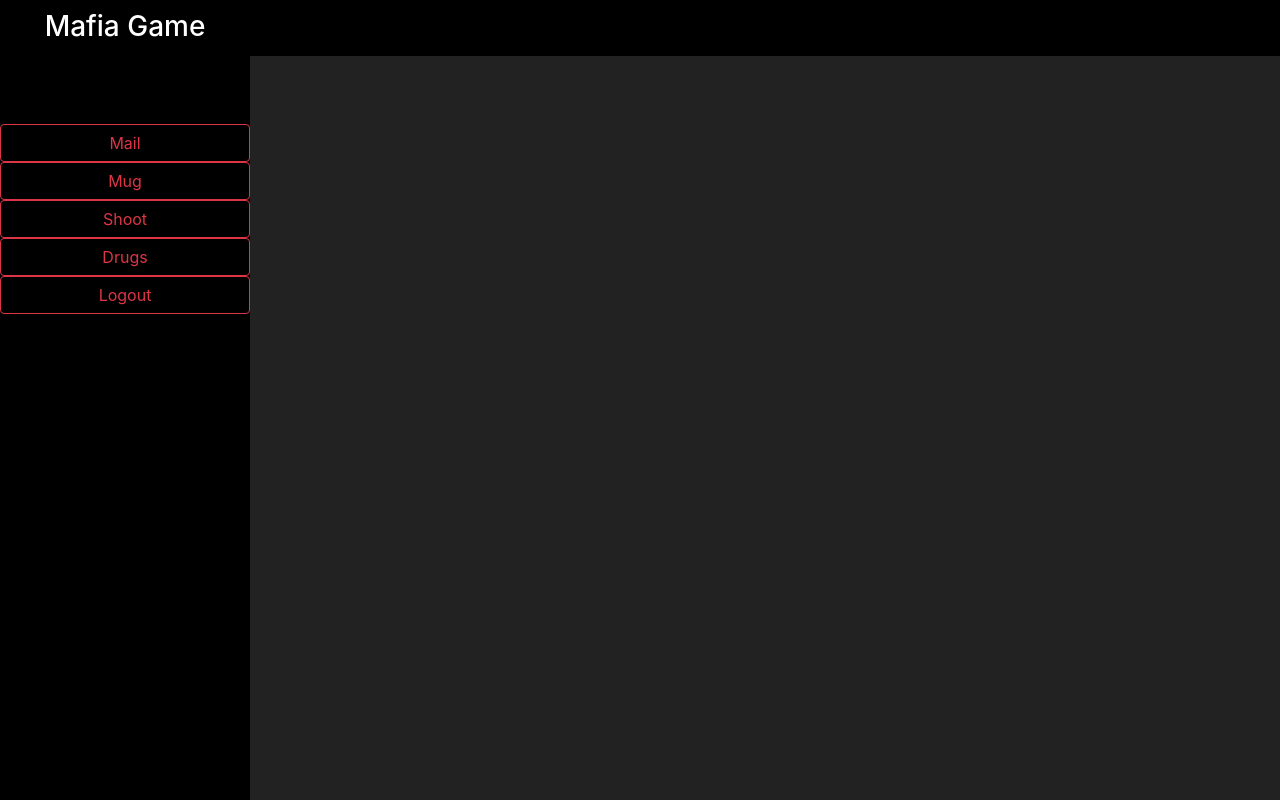
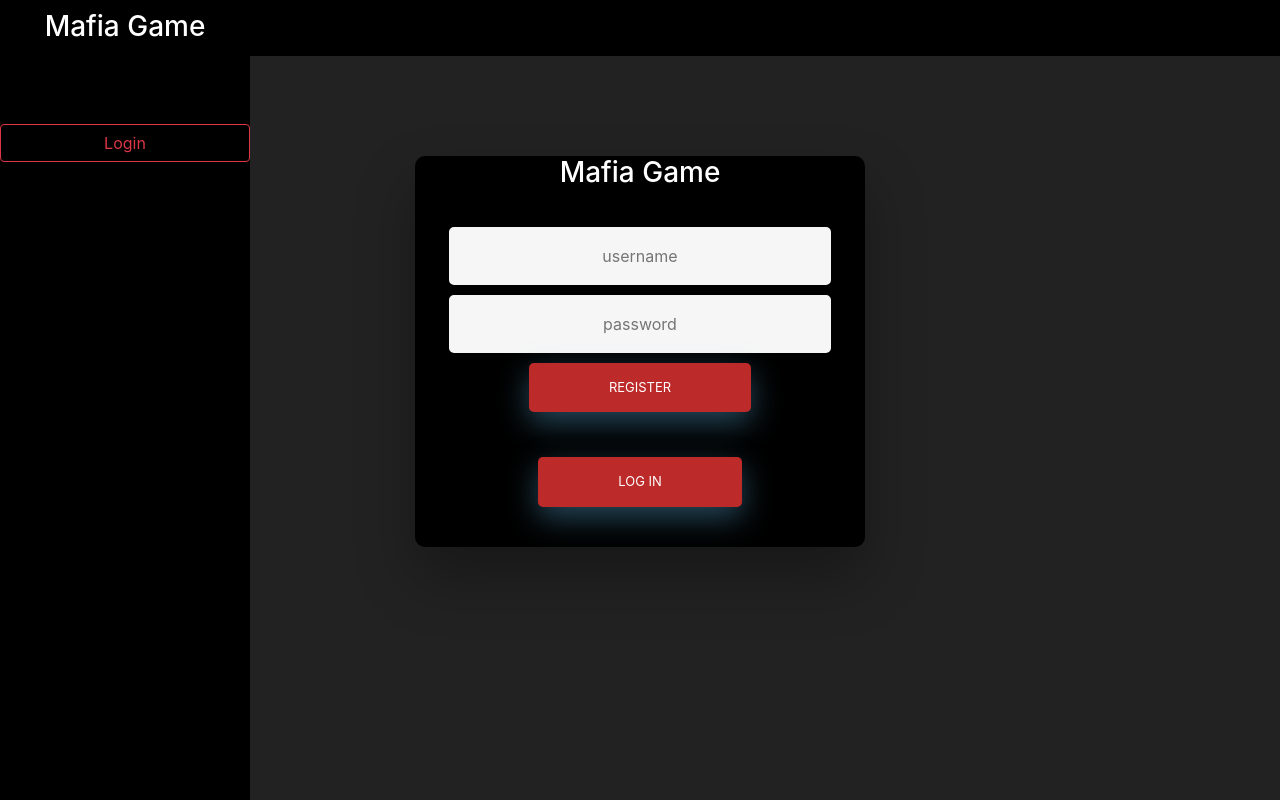
Before and after one commit to Bjorn027/PhpProject1, a PHP site: page /index.php in a window 1280 px wide. Run offline with PHP 8.4, Linux system fonts and the light colour scheme; tables that the repository leaves empty or names only in its code hold one stand-in row (values such as "Sample post"); some libraries are stand-ins or nearby versions.

Commit message:
more styling

```diff
--- a/actions.php
+++ b/actions.php
@@ -0,0 +1,132 @@
+<?php
+
+// Start of Request
+
+header('Content-Type: application/json');
+
+include "db.php";
+
+$db = connectToDb();
+
+$action = $_POST['action'] ?? false;
+
+// Creates a blank object
+$res = new stdClass();
+$res->success = false;
+
+//After performing the action, the function returns and
+// breaks out of the switch and continues.
+switch ($action) {
+    case "login":
+        login();
+        break;
+    case "register":
+        register();
+        break;
+    case "logout":
+        logout();
+        break;
+    case "addTask":
+        addTask();
+        break;
+    case "getTasks":
+        getTasks();
+        break;
+    case "setTaskComplete":
+        setTaskComplete();
+        break;
+    default:
+        $res->message = "No action provided";
+}
+
+//Send the response
+echo json_encode($res);
+
+// End of the Request
+
+// ------------------
+
+// Start of handlers
+
+function register()
+{
+    //Gain access to variables outside this function
+    global $res, $db;
+
+    //Values send in request
+    $username = $_POST['username'] ?? false;
+    $password = $_POST['password'] ?? false;
+
+    // Validate
+    if (!$username || !$password) {
+        $res->message = "Requires username and password";
+        return;
+    }
+
+    $passHash = password_hash($password, PASSWORD_DEFAULT);
+
+    $query = 'INSERT INTO user (username, passhash) VALUE (:username, :pass)';
+    $stm = $db->prepare($query);
+
+    // Prevent SQL Injection
+    $stm->bindParam(":username", $username);
+    $stm->bindParam(":pass", $passHash);
+
+    if ($stm->execute()) {
+        $res->success = true;
+    } else {
+        $res->message = "Database error";
+    }
+}
+
+function login()
+{
+    global $res, $db;
+    $username = $_POST['username'] ?? false;
+    $password = $_POST['password'] ?? false;
+
+    if (!$username || !$password) {
+        $res->message = "Requires username and password";
+        return;
+    }
+
+    $query = 'SELECT id, passhash FROM user WHERE username = :username LIMIT 1';
+    $stm = $db->prepare($query);
+    $stm->bindParam(":username", $username);
+
+    if ($stm->execute()) {
+        $stm->setFetchMode(PDO::FETCH_ASSOC);
+        $row = $stm->fetch();
+
+        //If the username was found
+        if ($row) {
+            //If the password matches
+            if (password_verify($password, $row['passhash'])) {
+                //Create/Restore a session for the current client
+                session_start();
+                $_SESSION['userid'] = $row['id'];
+                $_SESSION['username'] = $username;
+                $res->success = true;
+            } else {
+                $res->message = "Bad credentials";
+            }
+        } else {
+            $res->message = "Bad credentials";
+        }
+    } else {
+        $res->message = "Database error";
+    }
+}
+
+function logout()
+{
+    global $res;
+    session_start();
+    session_destroy();
+}
+
+function mug() {
+    $mugMoney = rand(200,500);
+    $message = "Success you stole ". $mugMoney . " from your target!";
+    echo "<script type='text/javascript'>alert('$message');</script>";
+}
--- /dev/null
+++ b/db.php
@@ -0,0 +1,11 @@
+<?php
+function connectToDb(){
+  $dbhost = "localhost";
+  $dbname = "usermoney";
+  $dbuser = "root";
+
+  $con = new PDO("mysql:host=$dbhost;dbname=$dbname", $dbuser);
+  //Useful for debugging. Remove in production
+  $con->setAttribute(PDO::ATTR_ERRMODE, PDO::ERRMODE_WARNING);
+  return $con;
+}
--- a/drugs.php
+++ b/drugs.php
@@ -96,7 +96,7 @@
             <button type="button" onclick="location.href='/PhpProject1/drugs.php'" class="btn btn-outline-danger btn-block">Drugs</button>
             </li>
             <li>
-            <button type="button" onclick="location.href='/PhpProject1/logout.php'" class="btn btn-outline-danger btn-block">Logout</button>
+            <button type="button" onclick="location.href='/PhpProject1/index.php'" class="btn btn-outline-danger btn-block">Logout</button>
             </li>
         </ul>
 
--- a/index.php
+++ b/index.php
@@ -1,7 +1,7 @@
 <!doctype html>
 <html lang="en">
   <head>
-    <title>Mafia Game</title>
+    <title>Title</title>
     <!-- Required meta tags -->
     <meta charset="utf-8">
     <meta name="viewport" content="width=device-width, initial-scale=1, shrink-to-fit=no">
@@ -9,11 +9,60 @@
     <!-- Bootstrap CSS -->
     <link rel="stylesheet" href="https://stackpath.bootstrapcdn.com/bootstrap/4.3.1/css/bootstrap.min.css" integrity="sha384-ggOyR0iXCbMQv3Xipma34MD+dH/1fQ784/j6cY/iJTQUOhcWr7x9JvoRxT2MZw1T" crossorigin="anonymous">
     <link rel="stylesheet" type="text/css" href="style.css">
+    <script src="actions.php"></script>
     <script defer src="https://use.fontawesome.com/releases/v5.0.13/js/solid.js" integrity="sha384-tzzSw1/Vo+0N5UhStP3bvwWPq+uvzCMfrN1fEFe+xBmv1C/AtVX5K0uZtmcHitFZ" crossorigin="anonymous"></script>
     <script defer src="https://use.fontawesome.com/releases/v5.0.13/js/fontawesome.js" integrity="sha384-6OIrr52G08NpOFSZdxxz1xdNSndlD4vdcf/q2myIUVO0VsqaGHJsB0RaBE01VTOY" crossorigin="anonymous"></script>
 
   </head>
   <body>
+  <nav class="navbar">
+    <span class="navbar-brand mb-0 h1">M</span>
+  </nav>
+  <div class="wrapper fadeInDown">
+  <div id="formContent">
+    <!-- Tabs Titles -->
+
+    <div class="fadeIn first"><h3 class="brighten">
+      Mafia Game</h3>
+    </div>
+    <br>
+
+    <!-- Login Form -->
+    <form>
+      <input type="text" id="username" class="fadeIn second" name="login" placeholder="username">
+      <input type="password" id="password" class="fadeIn third" name="login" placeholder="password">
+      <input type="submit" onclick="register()" class="fadeIn fourth btn-outline-danger" value="Register">
+      <input type="submit" onclick="login()" class="fadeIn fourth btn-outline-danger" value="Log In">
+    </form>
+
+
+
+  </div>
+</div>
+  <div class="wrapper">
+    <!-- Sidebar -->
+    <nav id="sidebar">
+        <div class="sidebar-header">
+            <h3>Mafia Game</h3>
+        </div>
+
+        <ul class="list-unstyled test components">
+            <br><br><br>
+            <li>
+            <button type="button" onclick="location.href='/PhpProject1/mail.php'" class="btn btn-outline-danger btn-block">Login</button>
+            </li>
+
+        </ul>
+
+    </nav>
+    <!-- Page Content -->
+    <div id="content">
+
+
+    </div>
+</div>
+
+
   <?php
         $dbhost = "localhost";
         $dbname = "usermoney";
@@ -22,19 +71,8 @@
         $con = new PDO("mysql:host=$dbhost;dbname=$dbname", $dbuser);
 
         ?>
-  <nav class="navbar">
-    <span class="navbar-brand mb-0 h1">M</span>
-  </nav>
-  <div class="wrapper">
-    <!-- Sidebar -->
-    <nav id="sidebar">
-        <div class="sidebar-header">
-            <h3>Mafia Game</h3>
-        </div>
-
-        <ul class="list-unstyled test components">
-            <br><br>
-    <table>
+        <main>
+            <table>
         <tr>
 
 
@@ -48,76 +86,53 @@
             while($row = $stm->fetch()){
                 echo "<tr>"
 
-                . "<td><h5>{$row['Name']}</h5></td>"
-                . "</tr>";
-            }
-
-        ?>
-        <?php
-            $query = "SELECT Name, Money FROM cash WHERE Name = 'Alucard'";
-            $stm = $con->prepare($query);
-            $stm->execute();
-            $stm->setFetchMode(PDO::FETCH_ASSOC);
-
-            while($row = $stm->fetch()){
-                echo "<tr>"
-
-                . "<td>Money".":"."</td>"
-                . "<td>"  ."$" ."{$row['Money']}</td>"
-                . "</tr>";
-            }
-        ?>
-        <?php
-            $query = "SELECT Name, Rank FROM rank WHERE Name = 'Alucard'";
-            $stm = $con->prepare($query);
-            $stm->execute();
-            $stm->setFetchMode(PDO::FETCH_ASSOC);
-
-            while($row = $stm->fetch()){
-                echo "<tr>"
-
-                . "<td>Rank".":"."</td>"
-                . "<td>" . "&nbsp" . "{$row['Rank']}</td>"
+                . "<td>{$row['Name']}</td>"
+                . "<td>{$row['Money']}</td>"
                 . "</tr>";
             }
         ?>
     </table>
-            <br>
-            <li>
-            <button type="button" onclick="location.href='/PhpProject1/mail.php'" class="btn btn-outline-danger btn-block">Mail</button>
-            </li>
-            <li>
-            <button type="button" onclick="location.href='/PhpProject1/mug.php'" class="btn btn-outline-danger btn-block">Mug</button>
-            </li>
-            <li>
-            <button type="button" onclick="location.href='/PhpProject1/shoot.php'" class="btn btn-outline-danger btn-block">Shoot</button>
-            </li>
-
-            <li>
-            <button type="button" onclick="location.href='/PhpProject1/drugs.php'" class="btn btn-outline-danger btn-block">Drugs</button>
-            </li>
-            <li>
-            <button type="button" onclick="location.href='/PhpProject1/logout.php'" class="btn btn-outline-danger btn-block">Logout</button>
-            </li>
-        </ul>
-
-    </nav>
-    <!-- Page Content -->
-    <div id="content">
-
-
-    </div>
-</div>
-
-
-
-        <main>
-
         </main>
     <!-- Optional JavaScript -->
     <!-- jQuery first, then Popper.js, then Bootstrap JS -->
     <script src="https://code.jquery.com/jquery-3.3.1.slim.min.js" integrity="sha384-q8i/X+965DzO0rT7abK41JStQIAqVgRVzpbzo5smXKp4YfRvH+8abtTE1Pi6jizo" crossorigin="anonymous"></script>
     <script src="https://cdnjs.cloudflare.com/ajax/libs/popper.js/1.14.7/umd/popper.min.js" integrity="sha384-UO2eT0CpHqdSJQ6hJty5KVphtPhzWj9WO1clHTMGa3JDZwrnQq4sF86dIHNDz0W1" crossorigin="anonymous"></script>
     <script src="https://stackpath.bootstrapcdn.com/bootstrap/4.3.1/js/bootstrap.min.js" integrity="sha384-JjSmVgyd0p3pXB1rRibZUAYoIIy6OrQ6VrjIEaFf/nJGzIxFDsf4x0xIM+B07jRM" crossorigin="anonymous"></script>
+    <script>
+     var server = 'actions.php'
+
+function register(){
+  var data = {
+    action: "register",
+    username: $('#rusername').val(),
+    password: $('#rpassword').val()
+  }
+  $.post(server, data, (res) => {
+    $('#res').html(res)
+  })
+}
+
+function login(){
+  var data = {
+    action: "login",
+    username: $('#lusername').val(),
+    password: $('#lpassword').val()
+  }
+  $.post(server, data, (res) => {
+    $('#res').html(res)
+  })
+}
+
+function logout(){
+  var data = {
+    action: "logout"
+  }
+  $.post(server, data, (res) => {
+    $('#res').html(res)
+  })
+}
+
+
+    </script>
   </body>
 </html>
--- a/mail.php
+++ b/mail.php
@@ -115,7 +115,7 @@
             <button type="button" onclick="location.href='/PhpProject1/drugs.php'" class="btn btn-outline-danger btn-block">Drugs</button>
             </li>
             <li>
-            <button type="button" onclick="location.href='/PhpProject1/logout.php'" class="btn btn-outline-danger btn-block">Logout</button>
+            <button type="button" onclick="location.href='/PhpProject1/index.php'" class="btn btn-outline-danger btn-block">Logout</button>
             </li>
         </ul>
 
--- a/mug.php
+++ b/mug.php
@@ -9,7 +9,7 @@
     <!-- Bootstrap CSS -->
     <link rel="stylesheet" href="https://stackpath.bootstrapcdn.com/bootstrap/4.3.1/css/bootstrap.min.css" integrity="sha384-ggOyR0iXCbMQv3Xipma34MD+dH/1fQ784/j6cY/iJTQUOhcWr7x9JvoRxT2MZw1T" crossorigin="anonymous">
     <link rel="stylesheet" type="text/css" href="style.css">
-    <script src="script.js"></script>
+    <script src="actions.php"></script>
     <script defer src="https://use.fontawesome.com/releases/v5.0.13/js/solid.js" integrity="sha384-tzzSw1/Vo+0N5UhStP3bvwWPq+uvzCMfrN1fEFe+xBmv1C/AtVX5K0uZtmcHitFZ" crossorigin="anonymous"></script>
     <script defer src="https://use.fontawesome.com/releases/v5.0.13/js/fontawesome.js" integrity="sha384-6OIrr52G08NpOFSZdxxz1xdNSndlD4vdcf/q2myIUVO0VsqaGHJsB0RaBE01VTOY" crossorigin="anonymous"></script>
 
@@ -36,7 +36,7 @@
         <small class="fadeIn second">Be careful. Some users do not take kindly to being stolen from. You may find yourself six feet under.</small>
         <br><br>
         <input type="text" class="form-control fadeIn third" placeholder="Enter Name"><br><br>
-        <button type="submit" class="btn btn-outline-danger fadeIn fifth">Submit</button>
+        <button type="submit" onclick="mug()" class="btn btn-outline-danger fadeIn fifth">Submit</button>
       </div>
     </div>
   </div>
@@ -115,7 +115,7 @@
             <button type="button" onclick="location.href='/PhpProject1/drugs.php'" class="btn btn-outline-danger btn-block">Drugs</button>
             </li>
             <li>
-            <button type="button" onclick="location.href='/PhpProject1/logout.php'" class="btn btn-outline-danger btn-block">Logout</button>
+            <button type="button" onclick="location.href='/PhpProject1/index.php'" class="btn btn-outline-danger btn-block">Logout</button>
             </li>
         </ul>
 
--- a/script.js
+++ /dev/null
@@ -1,3 +0,0 @@
-function mug() {
-
-}
--- a/shoot.php
+++ b/shoot.php
@@ -113,7 +113,7 @@
             <button type="button" onclick="location.href='/PhpProject1/drugs.php'" class="btn btn-outline-danger btn-block">Drugs</button>
             </li>
             <li>
-            <button type="button" onclick="location.href='/PhpProject1/logout.php'" class="btn btn-outline-danger btn-block">Logout</button>
+            <button type="button" onclick="location.href='/PhpProject1/index.php'" class="btn btn-outline-danger btn-block">Logout</button>
             </li>
         </ul>
 
```
Also changed, not shown: logout.php (deleted, +0 -101 lines).
